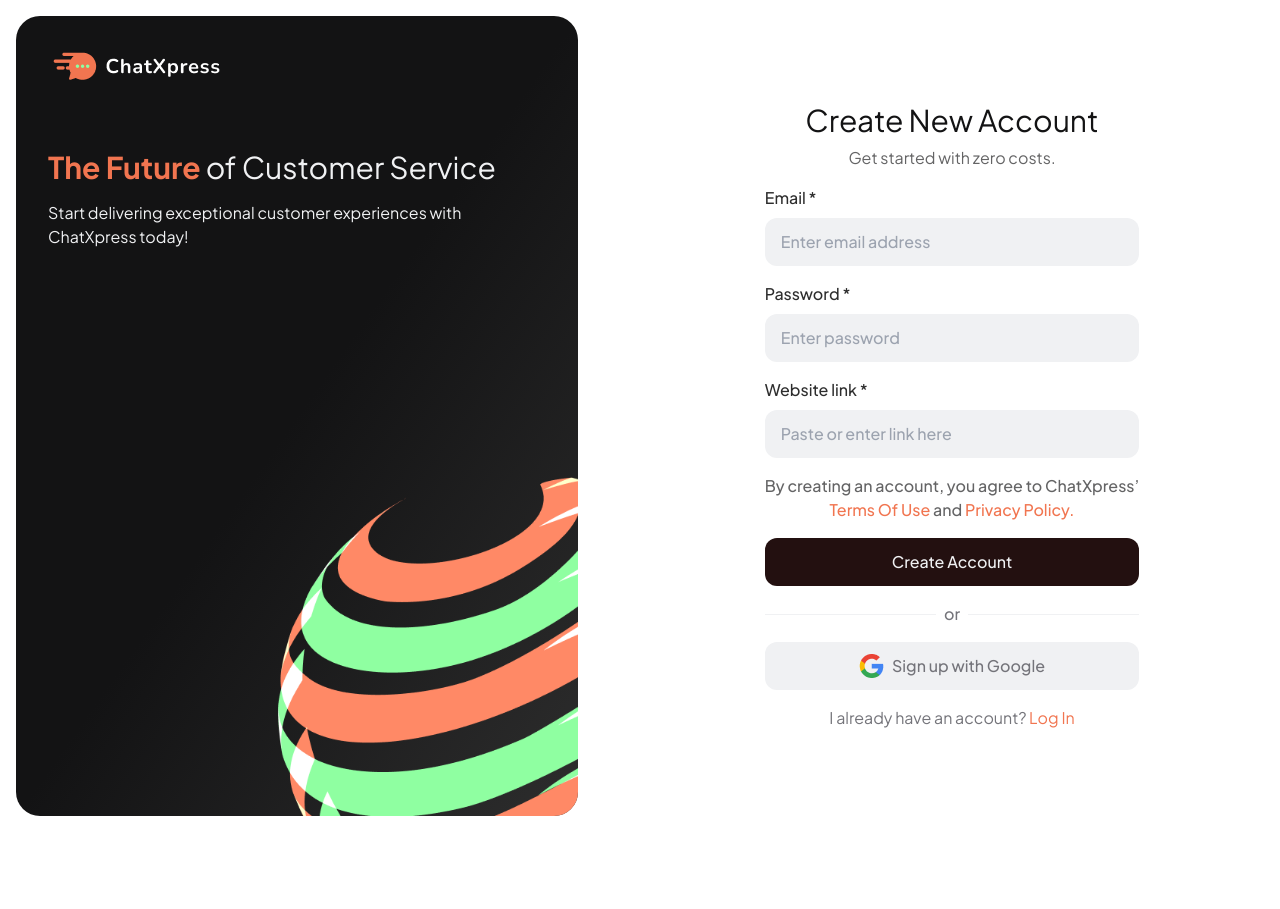
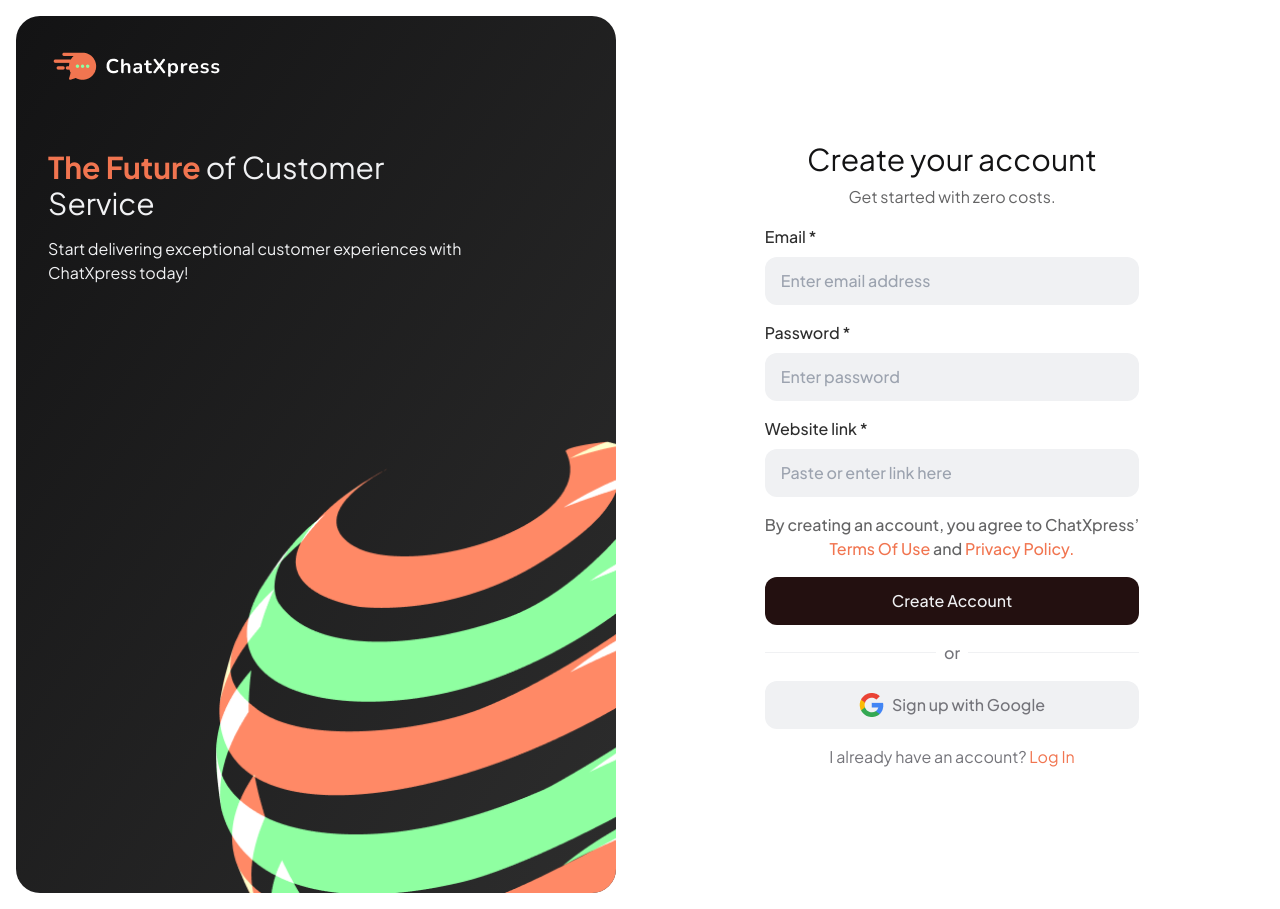
Before and after one commit to Classic-The-Demigod/chat-express, a React (Vite) app: page / in a window 1280 px wide. Before the commit the page ends 832 px from the top, so only its background shows below. Built offline with nearby package versions, Linux system fonts and the light colour scheme; a web font is replaced by a local one.

Commit message:
layout fixed

```diff
--- a/src/App.jsx
+++ b/src/App.jsx
@@ -5,38 +5,38 @@
 
 const App = () => {
   return (
-    <section className="font-primary py-4 px-4">
-      <section className="flex justify-between container mx-auto items-center">
-        <main className=" flex-1 hidden sm:block">
-          <div className="bg-gradient-to-br bg-gradient-to-[45deg] from-black-500 via-black-500 to-black-400 rounded-3xl   h-[800px] max-h-screen flex flex-col justify-between overflow-hidden w-[90%]">
+    <section className="font-primary py-4 px-4 container wrapper">
+      <section className="flex justify-between items-center">
+        <main className=" flex-1 hidden lg:block">
+          <div className="bg-gradient-to-br bg-gradient-to-[45deg] from-black-500 to-black-400 rounded-3xl  h-[700px] lg:h-[877px] flex flex-col justify-between overflow-hidden lg:w-[600px]">
             <div className="px-8 py-8 space-y-[4rem]">
               <img src={Logo} alt="" />
 
               <div className=" space-y-4">
-                <h1 className="text-3xl text-white-100 font-normal">
+                <h1 className="text-3xl text-white-100 font-normal w-[80%]">
                   <span className="text-accent font-bold">The Future</span> of
                   Customer Service
                 </h1>
-                <p className="text-white-100 font-normal text-base">
+                <p className="text-white-100 font-normal text-base w-[80%]">
                   Start delivering exceptional customer experiences with
                   ChatXpress today!
                 </p>
               </div>
             </div>
 
-            <img className="w-[300px] self-end" src={Circle} alt="" />
+            <img className="w-[400px] self-end" src={Circle} alt="" />
           </div>
         </main>
-        <main className="flex-1 flex justify-center items-center">
+        <main className="flex-1 flex justify-center items-center py-[6rem] md:py-0">
           <div className="space-y-4">
             <div className="text-center space-y-2">
               <h1 className="text-black-500 text-3xl font-normal">
-                Create New Account
+                Create your account
               </h1>
               <p className="text-black-300">Get started with zero costs.</p>
             </div>
 
-            <form action="" className="space-y-4 font-medium">
+            <form action="" className="space-y-4 font-medium ">
               <div className="flex flex-col gap-2">
                 <label className="text-black-400" htmlFor="Email">
                   Email <span>*</span>
@@ -92,13 +92,17 @@
               </div>
 
               <button className="bg-white-100 text-gray-500 w-full py-3 rounded-xl flex justify-center items-center gap-2">
-                <span><img src={Google} alt="" /></span>
-               Sign up with Google
+                <span>
+                  <img src={Google} alt="" />
+                </span>
+                Sign up with Google
               </button>
             </form>
 
-
-            <p className="text-center text-gray-500">I already have an account? <span className="text-accent">Log In</span></p>
+            <p className="text-center text-gray-500">
+              I already have an account?{" "}
+              <span className="text-accent">Log In</span>
+            </p>
           </div>
         </main>
       </section>
--- a/src/index.css
+++ b/src/index.css
@@ -1,5 +1,11 @@
-@import url('https://fonts.googleapis.com/css2?family=DM+Mono:ital,wght@0,300;0,400;0,500;1,300;1,400;1,500&family=Plus+Jakarta+Sans:ital,wght@0,200..800;1,200..800&display=swap');
+@import url("https://fonts.googleapis.com/css2?family=DM+Mono:ital,wght@0,300;0,400;0,500;1,300;1,400;1,500&family=Plus+Jakarta+Sans:ital,wght@0,200..800;1,200..800&display=swap");
 
 @tailwind base;
 @tailwind components;
 @tailwind utilities;
+
+@media (min-width: 2500px) {
+  .wrapper {
+    margin-inline: auto;
+  }
+}
```
